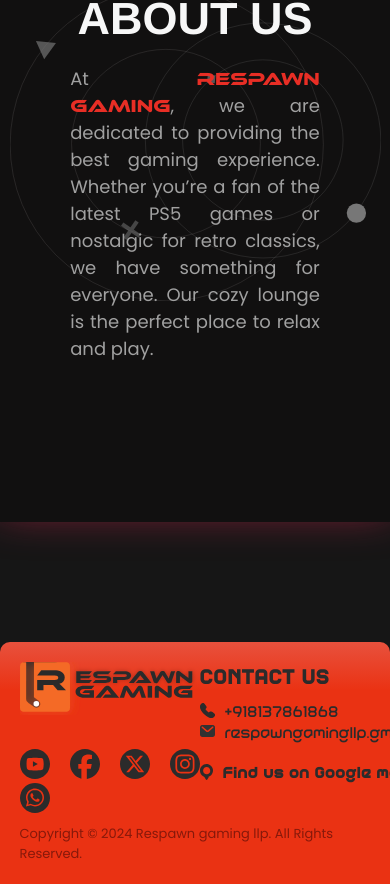
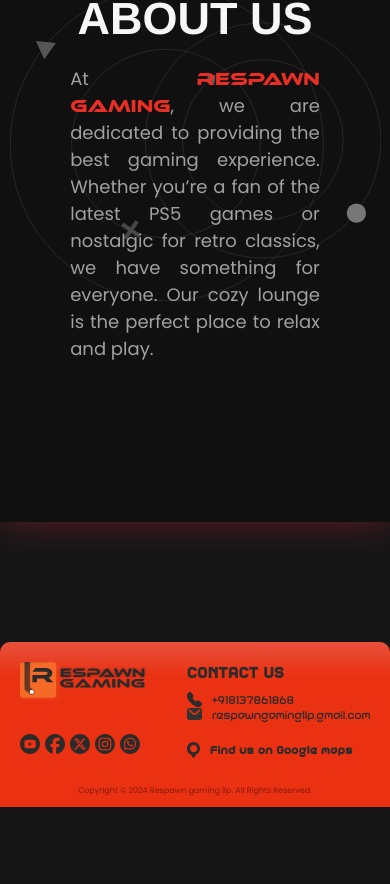
Before and after one commit to Akshay-Mario/respawn-gaming, a Next.js app: page / in a window 390 px wide. Shown: the part 1748-2632 px from the top of the page. After the commit the page ends 2555 px from the top, so only its background shows below. Built offline with nearby package versions, Linux system fonts and the light colour scheme.

Commit message:
responsive footer

```diff
--- a/app/components/landing-component/landing-page.module.scss
+++ b/app/components/landing-component/landing-page.module.scss
@@ -728,14 +728,74 @@
 
 
     @media (max-width: 576px) {
+
         .titleLinksFooter {
             display: none;
+        }
+
+        .titleLinksFooter {
+            display: none;
+        }
+
+        .respawnD {
+            width: 130px;
+        }
+
+        .socials {
+            width: 25px;
+            padding-right: 5px;
+        }
+
+        .bottomDiv {
+            margin-top: 20px;
+            margin-bottom: 10px;
+
+            .copyright {
+                font-size: 8px;
+            }
+        }
+
+        h2 {
+            font-size: large;
+        }
+
+        .contactus {
+            a {
+                font-size: 13px;
+            }
         }
     }
 
     @media (min-width: 576px) and (max-width: 767px) {
         .titleLinksFooter {
             display: none;
+        }
+
+        .respawnD {
+            width: 150px;
+        }
+
+        .socials {
+            width: 45px;
+        }
+
+        .bottomDiv {
+            margin-top: 20px;
+            margin-bottom: 10px;
+
+            .copyright {
+                font-size: 10px;
+            }
+        }
+
+        h2 {
+            font-size: large;
+        }
+
+        .contactus {
+            a {
+                font-size: 18px;
+            }
         }
     }
 
@@ -746,13 +806,9 @@
 
     }
 
-    @media (min-width: 992px) and (max-width: 1199px) {
+    @media (min-width: 992px) and (max-width: 1199px) {}
 
-    }
-
-    @media (min-width: 1200px) and (max-width: 1440px) {
-
-    }
+    @media (min-width: 1200px) and (max-width: 1440px) {}
 
     // @media (min-width: 1441px){
 
--- a/app/components/landing-component/landing-page.tsx
+++ b/app/components/landing-component/landing-page.tsx
@@ -255,8 +255,8 @@ export default function LandingPage() {
                 >
                     <div className={styles.topDiv}>
                         <div>
-                            <Image className={styles.ps5Main2}
-                                width={180}
+                            <Image className={styles.respawnD}
+                                // width={180}
                                 // style={{
                                 //     zIndex: 0,
                                 //     // transform: `translateY(${offsetY * 0.07}px)`
```
